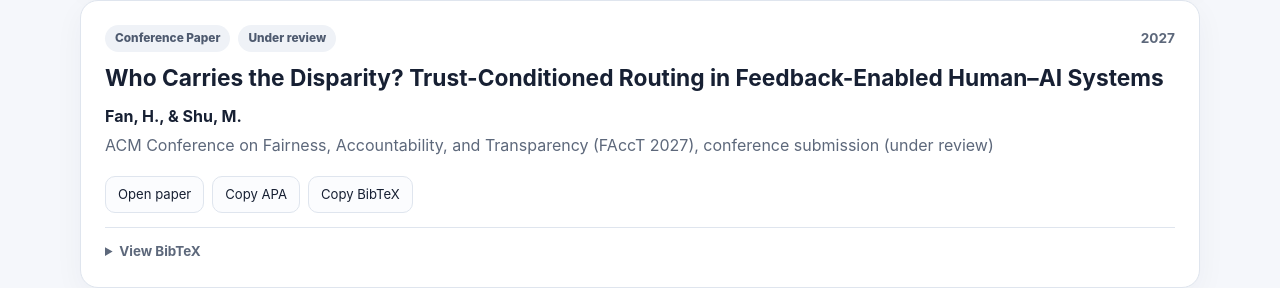
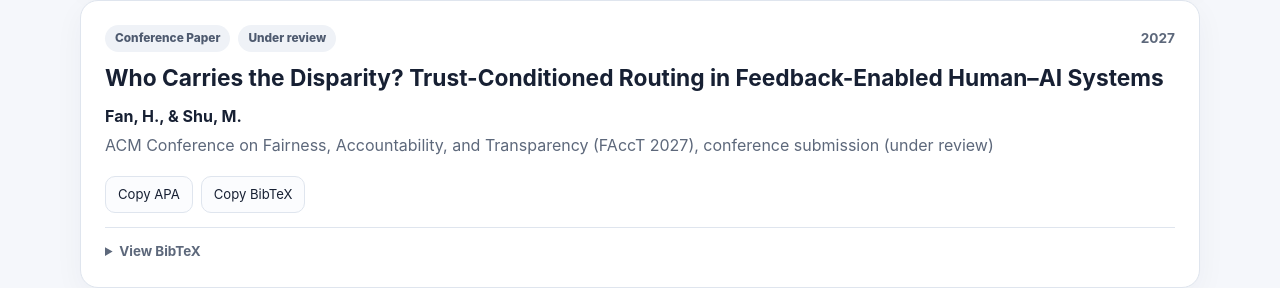
Before and after one commit to HairuFan/hairufan.github.io, a plain HTML site: page publications.html in a window 1280 px wide. Shown: the part 1705-1993 px from the top of the page. Drawn offline with Linux system fonts and the light colour scheme.

Commit message:
Hide publication link when URL is not provided

```diff
--- a/publications.html
+++ b/publications.html
@@ -72,7 +72,7 @@
     function slug(value){return value.toLowerCase().replace(/\s+/g,'-')}
     function renderFilters(){const types=['All',...new Set(state.publications.map(p=>p.type))];filters.innerHTML='';types.forEach(type=>{const button=document.createElement('button');button.className='filter'+(type===state.activeType?' active':'');button.textContent=type;button.onclick=()=>{state.activeType=type;renderFilters();render()};filters.appendChild(button)})}
     function filtered(){const q=state.query.trim().toLowerCase();return state.publications.filter(p=>{const typeOK=state.activeType==='All'||p.type===state.activeType;const text=[p.title,p.authors,p.venue,p.type,p.status,p.year].join(' ').toLowerCase();return typeOK&&(!q||text.includes(q))})}
-    function render(){const items=filtered();document.getElementById('results-count').textContent=`Showing ${items.length} of ${state.publications.length} items`;list.innerHTML='';if(!items.length){list.innerHTML='<div class="empty">No publications match the current search or filter.</div>';return}items.forEach(p=>{const card=document.createElement('article');card.className='publication';card.innerHTML=`<div class="topline"><span class="tag">${p.type}</span><span class="tag ${slug(p.status)}">${p.status}</span><span class="year">${p.year}</span></div><h2>${p.title}</h2><p class="authors">${p.authors}</p><p class="venue">${p.venue}</p><div class="publication-actions"><a class="small-action" href="${p.url}" target="_blank" rel="noopener">${p.linkLabel||'Open paper'}</a>${p.openAccessManuscriptUrl?`<a class="small-action" href="${p.openAccessManuscriptUrl}" target="_blank" rel="noopener" type="application/pdf">Open Access Manuscript (PDF)</a>`:''}<button class="small-action copy-apa">Copy APA</button><button class="small-action copy-bib">Copy BibTeX</button></div><details><summary>View BibTeX</summary><pre></pre></details>`;card.querySelector('pre').textContent=p.bibtex;card.querySelector('.copy-apa').onclick=()=>copyText(p.apa,'APA citation');card.querySelector('.copy-bib').onclick=()=>copyText(p.bibtex,'BibTeX');list.appendChild(card)})}
+    function render(){const items=filtered();document.getElementById('results-count').textContent=`Showing ${items.length} of ${state.publications.length} items`;list.innerHTML='';if(!items.length){list.innerHTML='<div class="empty">No publications match the current search or filter.</div>';return}items.forEach(p=>{const card=document.createElement('article');card.className='publication';card.innerHTML=`<div class="topline"><span class="tag">${p.type}</span><span class="tag ${slug(p.status)}">${p.status}</span><span class="year">${p.year}</span></div><h2>${p.title}</h2><p class="authors">${p.authors}</p><p class="venue">${p.venue}</p><div class="publication-actions">${p.url?`<a class="small-action" href="${p.url}" target="_blank" rel="noopener">${p.linkLabel||'Open paper'}</a>`:''}${p.openAccessManuscriptUrl?`<a class="small-action" href="${p.openAccessManuscriptUrl}" target="_blank" rel="noopener" type="application/pdf">Open Access Manuscript (PDF)</a>`:''}<button class="small-action copy-apa">Copy APA</button><button class="small-action copy-bib">Copy BibTeX</button></div><details><summary>View BibTeX</summary><pre></pre></details>`;card.querySelector('pre').textContent=p.bibtex;card.querySelector('.copy-apa').onclick=()=>copyText(p.apa,'APA citation');card.querySelector('.copy-bib').onclick=()=>copyText(p.bibtex,'BibTeX');list.appendChild(card)})}
     document.getElementById('search').addEventListener('input',e=>{state.query=e.target.value;render()});
 
     const publicationDataURL=`publications.json?v=${Date.now()}`;
```
